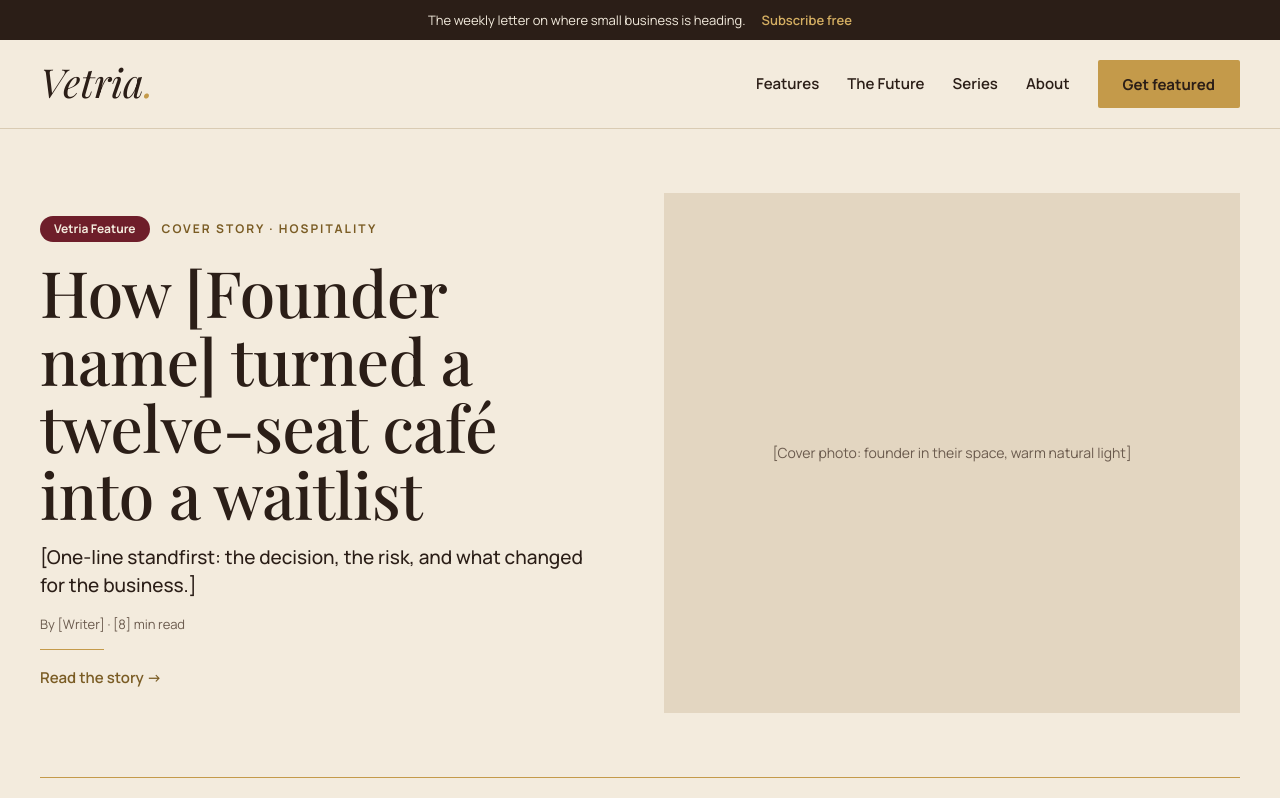
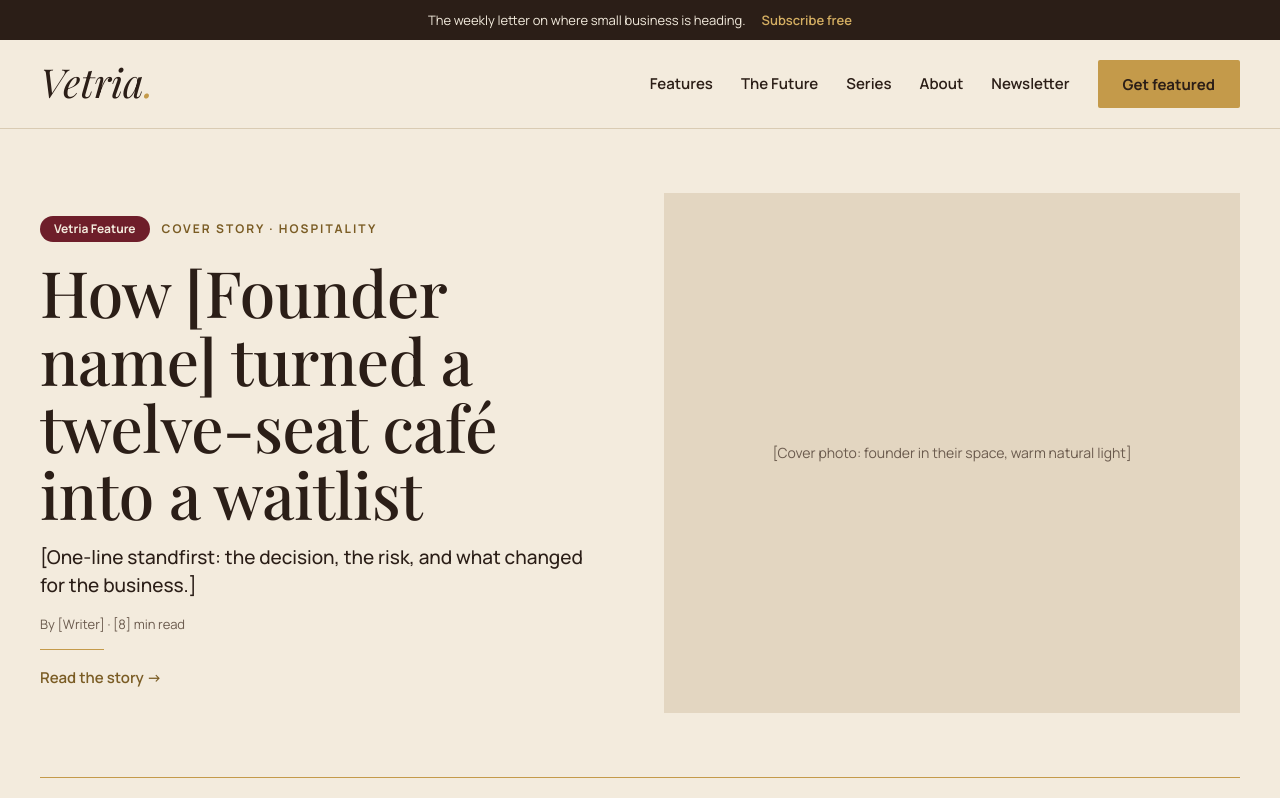
Before and after one commit to bymahiwork-prog/vetria, a Next.js app: page / in a window 1280 px wide. Shown: the top 798 px of the page. Built offline with nearby package versions, Linux system fonts and the light colour scheme.

Commit message:
Add Newsletter to the main navigation
Co-Authored-By: Claude Opus 5.5 <noreply@anthropic.com>
Claude-Session: https://claude.ai/code/session_019nqrrCHcQCGCzMPbv9HWuD

```diff
--- a/app/components/Navbar.tsx
+++ b/app/components/Navbar.tsx
@@ -10,6 +10,7 @@ const links = [
   { label: "The Future", href: "/#future" },
   { label: "Series", href: "/#series" },
   { label: "About", href: "/about" },
+  { label: "Newsletter", href: "/newsletter" },
 ];
 
 export default function Navbar() {
```
